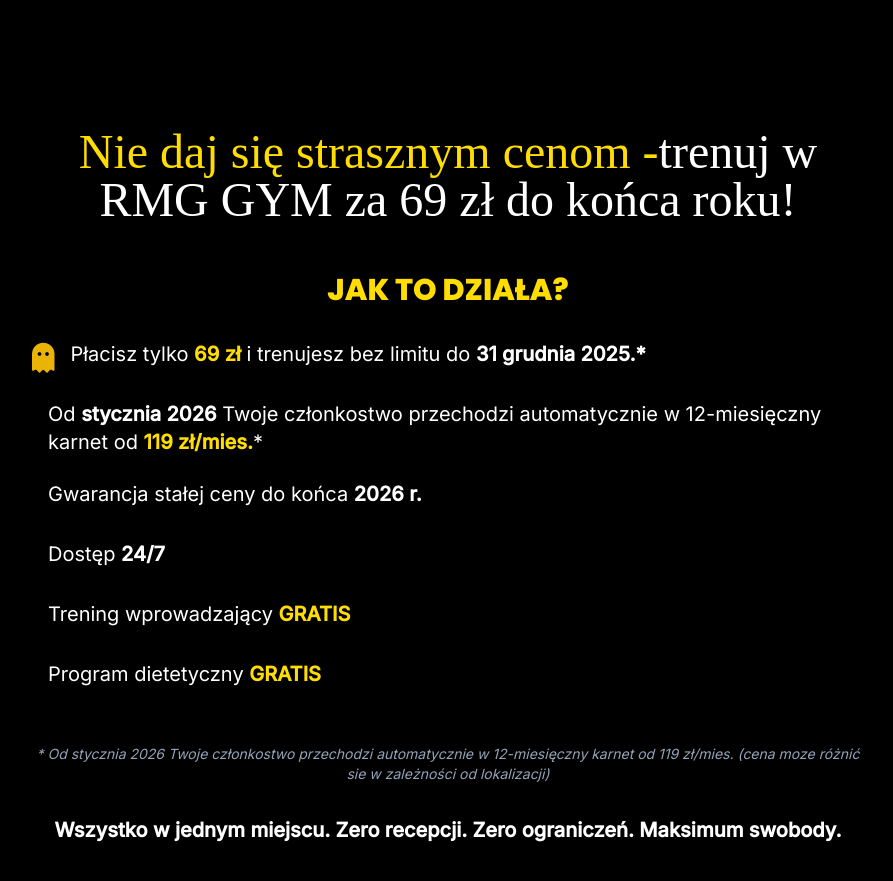
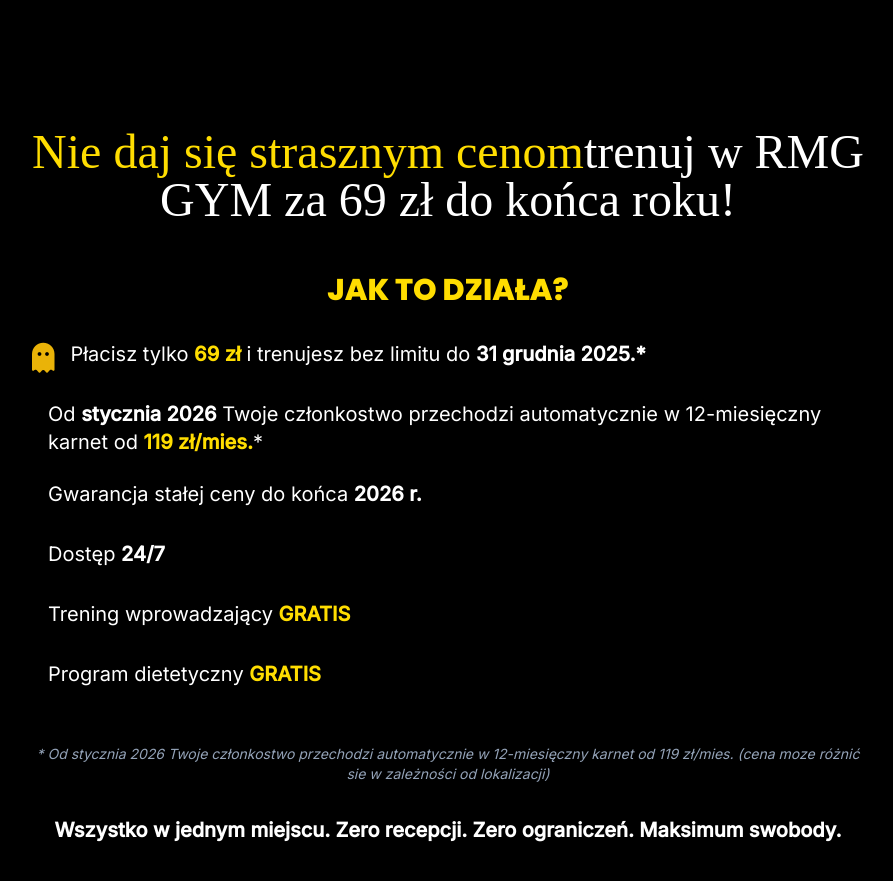
Before and after one commit to kajtom/rmggym-halloween-2025, a React (Vite) app: page / in a window 1280 px wide. Shown: the part 800-1681 px from the top of the page, without its empty margins (192-1085 px from the left). Built offline with nearby package versions, Linux system fonts and the light colour scheme; some icons are missing; a web font is replaced by a local one.

Commit message:
Fix promotional text formatting in the offer section for improved clarity

```diff
--- a/src/pages/Index.tsx
+++ b/src/pages/Index.tsx
@@ -174,7 +174,7 @@ const Index = () => {
       <section className="bg-black py-20 md:py-32 px-4">
         <div className="container mx-auto max-w-4xl">
           <h2 className="text-3xl md:text-5xl font-rubik-wet text-center text-white mb-12 drop-shadow-2xl">
-            <span className="text-accent">Nie daj się strasznym cenom -</span>trenuj w RMG GYM za 69 zł do końca roku!
+            <span className="text-accent">Nie daj się strasznym cenom</span>trenuj w RMG GYM za 69 zł do końca roku!
           </h2>
 
           <h3 className="text-2xl md:text-3xl font-poppins font-bold text-center text-accent mb-8">
```
